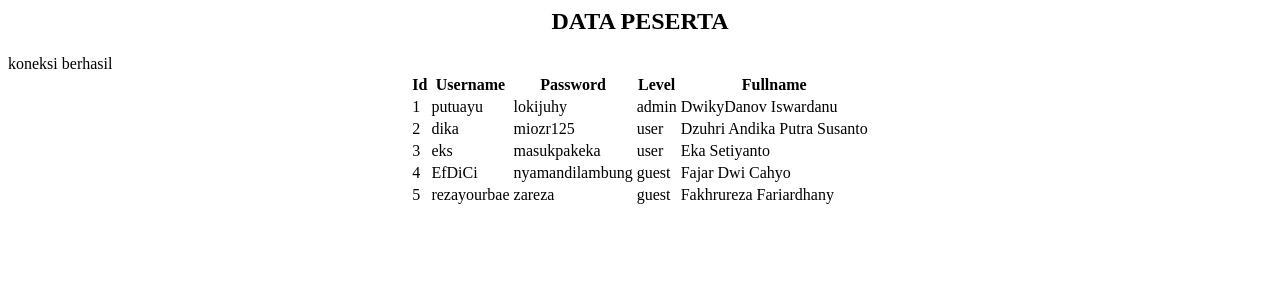
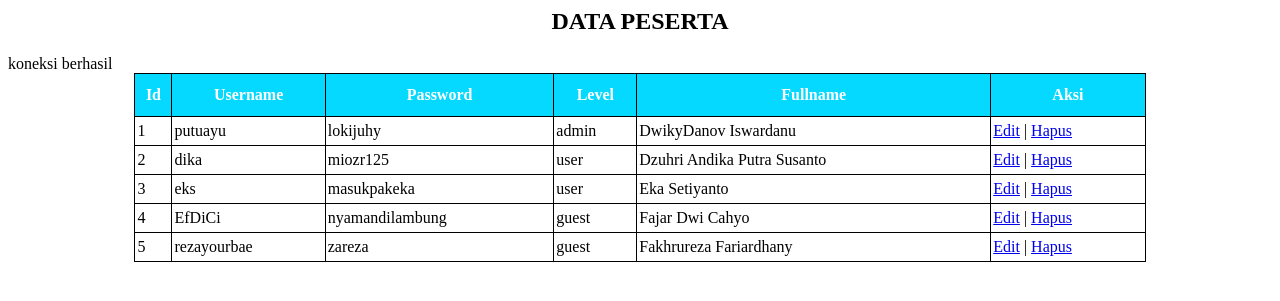
Before and after one commit to putuayu202/PHP-Table, a PHP site: page / in a window 1280 px wide. Shown: the top 301 px of the page. Run offline with PHP 8.4, Linux system fonts and the light colour scheme; data comes from the database, SQL or seed files in the repository.

Commit message:
add featured component

```diff
--- /dev/null
+++ b/gaya.css
@@ -0,0 +1,22 @@
+table{
+    border-collapse: collapse;
+    width: 80%;
+}
+table th{
+	border: 1px solid #000;
+    padding: 2px;
+    padding-top: 12px;
+    padding-bottom: 12px;
+    text-align: left;
+    background-color: #05D9FF;
+    color: white;
+    text-align: center;
+}
+table td{
+	border: 1px solid #000;
+    padding: 2px;
+    padding-top: 5px;
+    padding-bottom: 5px;
+    text-align: left;
+    color: black;
+}
--- a/index.php
+++ b/index.php
@@ -1,37 +1,41 @@
 <html>
 <head>
   <title>Menampilkan data dari database ke dalam bentuk tabel</title>
+  <link rel="stylesheet" type="text/css" href="gaya.css">
 </head>
 <body>
 
   <div class="container">
     <h2><center>DATA PESERTA</center></h2>
-  	<table class="table" align="center">
+    <table class="tabel" align="center">
   <tr>
     <th>Id</th>
     <th>Username</th>
     <th>Password</th>
     <th>Level</th>
     <th>Fullname</th>
+    <th>Aksi</th>
   </tr></div>
   <?php
-  //  1. Lakukan include koneksi.php untuk membuat koneksi
   include('koneksi.php');
-  // 2. Buat perintah SQL untuk menampilkan data
+
   $sql_tampil ="SELECT * FROM tabel";
-  // 3. Jalankan perintah diatas dengan fungsi mysqli_query
+
   $peserta=mysqli_query($conn,$sql_tampil);
-  // 4. Lakukan fetch dengan result type MYSQL_ASSOC
+
   while($baris_data=mysqli_fetch_array($peserta,MYSQLI_ASSOC)){
-  	echo'
+    ?>
+    <tr>
+      <td><?php echo $baris_data['id']; ?></td>
+      <td><?php echo $baris_data['username']; ?></td>
+      <td><?php echo $baris_data['password']; ?></td>
+      <td><?php echo $baris_data['level']; ?></td>
+      <td><?php echo $baris_data['fullname']; ?></td>
+      <td>
+      <a class="edit" href="edit.php?id=<?php echo $baris_data['id']; ?>">Edit</a> |
+      <a class="hapus" href="delete.php?id=<?php echo $baris_data['id']; ?>">Hapus</a>
+      </td>
     </tr>
-  		<td>'.$baris_data['id'].'</td>
-  		<td>'.$baris_data['username'].'</td>
-  		<td>'.$baris_data['password'].'</td>
-  		<td>'.$baris_data['level'].'</td>
-  		<td>'.$baris_data['fullname'].'</td>
-  	</tr>';
-  }
-  ?>
+<?php } ?>
 </body>
 </html>
--- /dev/null
+++ b/style.css
@@ -0,0 +1,6 @@
+body{
+	background-color: #E1E1E1;
+}
+.isi{
+	border-radius: 300px;
+}
```
Also changed, not shown: api.php (added, +22 -0 lines), delete.php (added, +14 -0 lines), edit-api.php (added, +14 -0 lines), edit.php (added, +49 -0 lines), input.php (+14 -20 lines). Lines whose indentation alone changed are shown as unchanged.
